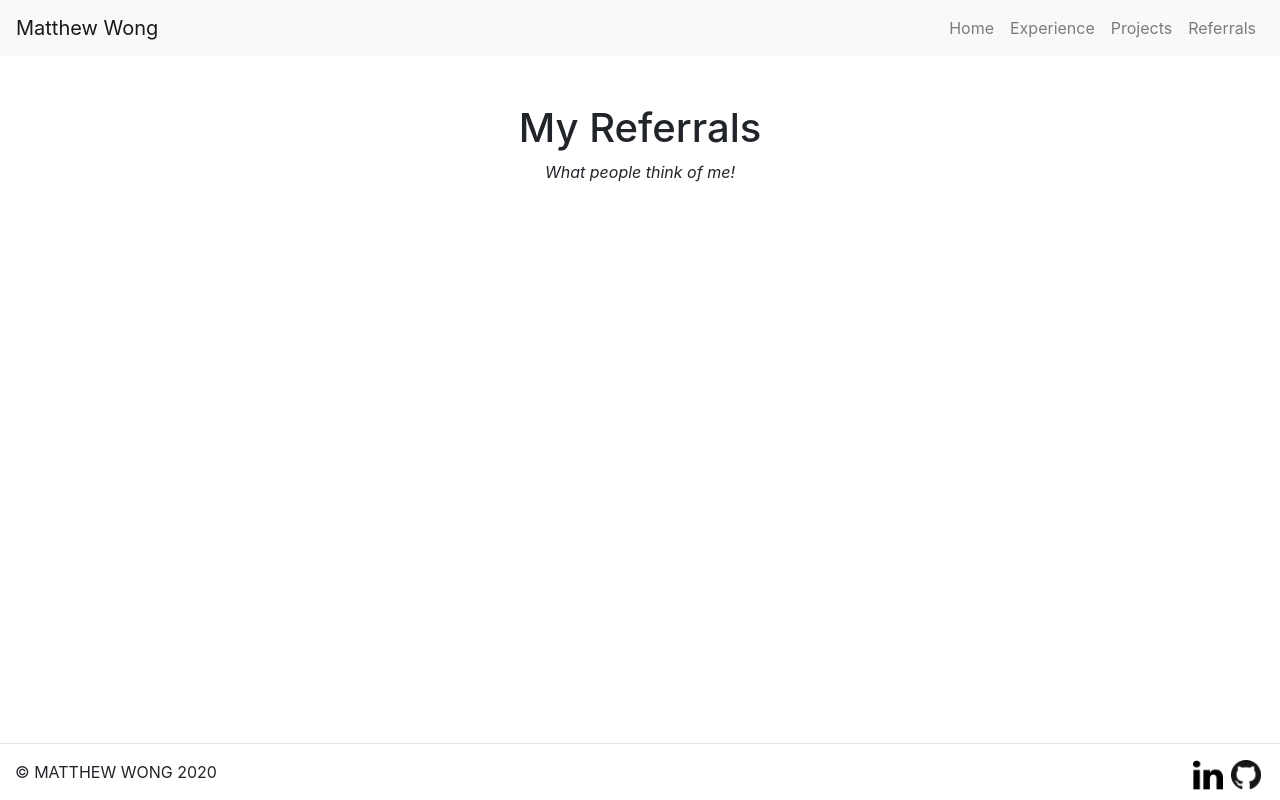
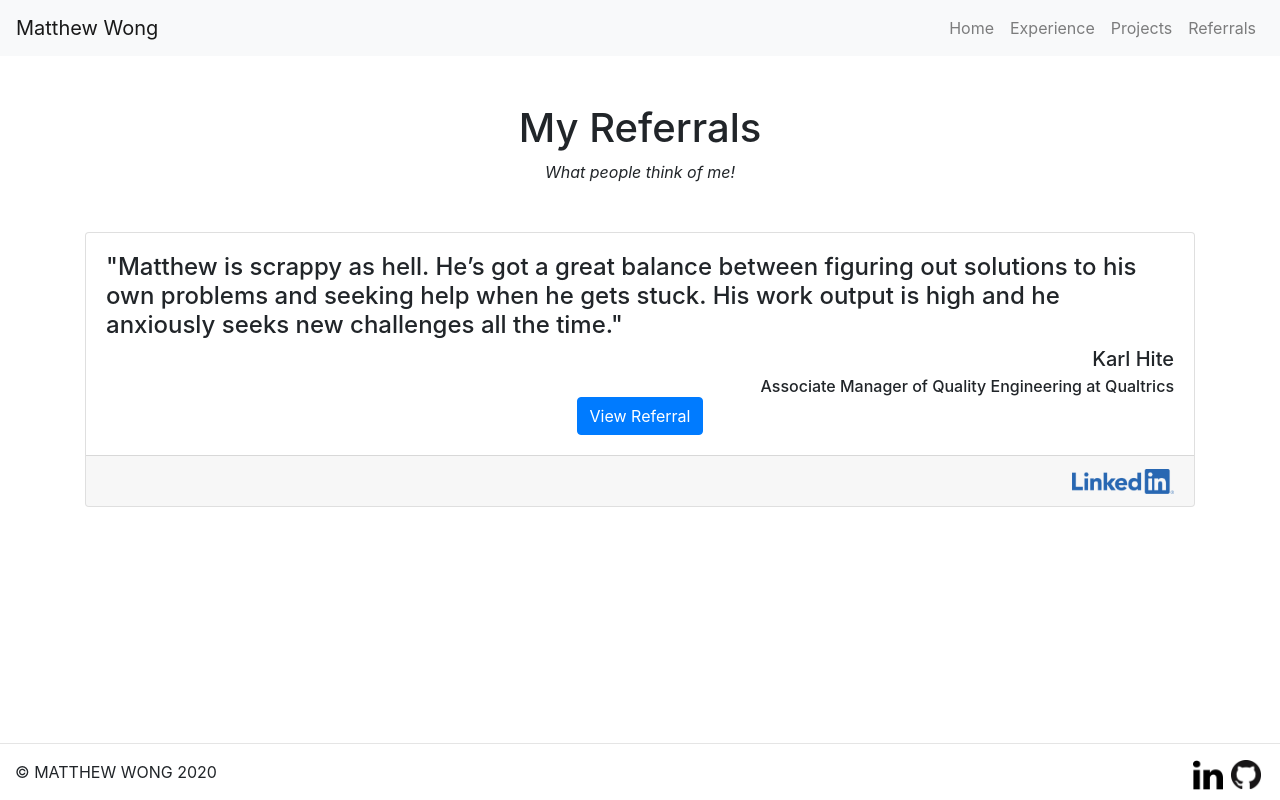
Before and after one commit to mwong33/portfolio, a React (Create React App) app: page /#/referrals in a window 1280 px wide. Built offline with nearby package versions, Linux system fonts and the light colour scheme.

Commit message:
referrals page done

```diff
--- /dev/null
+++ b/src/components/ReferralCard.css
@@ -0,0 +1,9 @@
+.footer-text {
+    max-height: 25px;
+    height: auto;
+}
+
+.link-unstyled, .link-unstyled:visited, .link-unstyled:hover, .link-unstyled:active {
+    color: black;
+    text-decoration: none;
+}
--- /dev/null
+++ b/src/components/ReferralCard.js
@@ -0,0 +1,32 @@
+import React from 'react'
+import LinkedIn_Logo from '../images/LI-Logo.png';
+import { Button, Card } from 'react-bootstrap';
+import './ReferralCard.css';
+
+export default function ReferralCard({referral}) {
+    return (
+        <div className="row">
+            <div className="col-12 mt-3 mb-3">
+                <Card>
+                    <Card.Body>
+                        <Card.Text className="h4">
+                            "{ referral.snippet }"
+                        </Card.Text>
+                        <Card.Title className="text-right">{ referral.author }</Card.Title>
+                        <Card.Subtitle className="text-right">{ referral.position } at {referral.company}</Card.Subtitle>
+                        <div className="text-center">
+                            <a href={ referral.pdf } className="link-unstyled">
+                                <Button variant="primary">View Referral</Button>
+                            </a>
+                        </div>
+                    </Card.Body>
+                    <Card.Footer className="text-right">
+                        <a href={ referral.linkedin }>
+                            <img alt="LinkedIn" src={LinkedIn_Logo} className="footer-text"/>
+                        </a>
+                    </Card.Footer>
+                </Card>
+            </div>
+        </div>
+    )
+}
--- /dev/null
+++ b/src/data/ReferralsData.js
@@ -0,0 +1,12 @@
+import KarlHitePDF from '../pdf/MWong_KHite_Referral.pdf';
+
+export default [
+    {
+        "author": "Karl Hite",
+        "position": "Associate Manager of Quality Engineering",
+        "company": "Qualtrics",
+        "linkedin": "https://www.linkedin.com/in/karlhite/",
+        "snippet": "Matthew is scrappy as hell. He’s got a great balance between figuring out solutions to his own problems and seeking help when he gets stuck. His work output is high and he anxiously seeks new challenges all the time.",
+        "pdf": KarlHitePDF
+    }
+]
--- a/src/pages/Home.js
+++ b/src/pages/Home.js
@@ -30,7 +30,7 @@ export default function Home() {
                         <div className="centered border-box">
                             <h1 className="text-white">Hello, I'm Matthew</h1>
                             <p className="text-white paragraph-responsive-text font-italic font-weight-bold">M.S. CS Student at USC</p>
-                            <a href = { Resume } className="link-unstyled"><Button variant="light rounded-0">View Resume</Button></a>
+                            <a href={ Resume } className="link-unstyled"><Button variant="light rounded-0">View Resume</Button></a>
                         </div>
                     </div>
                 </div>
--- a/src/pages/Referrals.js
+++ b/src/pages/Referrals.js
@@ -1,6 +1,7 @@
 import React from 'react';
 import { motion } from 'framer-motion';
-
+import ReferralsData from '../data/ReferralsData.js';
+import ReferralCard from '../components/ReferralCard.js';
 import pageTransition from '../data/PageTransition.js';
 
 export default function Referrals() {
@@ -13,6 +14,11 @@ export default function Referrals() {
                         <p className="font-italic">What people think of me!</p>
                     </div>
                 </div>
+                {
+                    ReferralsData.map((Referral, index) => {
+                        return <ReferralCard key={ index } referral={ Referral }/>
+                    })
+                }
             </div>
         </motion.div>
     )
```
Also changed, not shown: src/images/LI-Logo.png (added).
